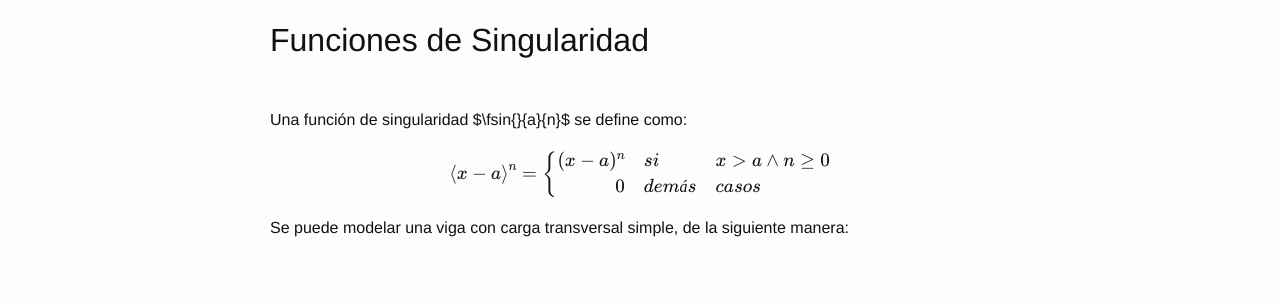
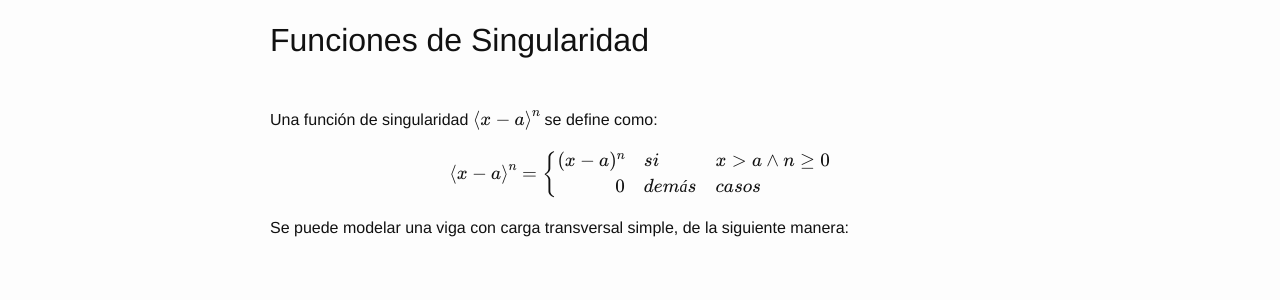
Before and after one commit to oscampo/oscampo.github.io, a Jekyll site: the page built from _posts/2016-06-17-title-nueva-entrada.md, in a window 1280 px wide. Shown: the part 184-484 px from the top of the page. Built offline with Jekyll 4.4.1, drawn with Linux system fonts in a browser that asks for light colours; formulas are drawn with MathJax 3.

```diff
--- a/_posts/2016-06-17-title-nueva-entrada.md
+++ b/_posts/2016-06-17-title-nueva-entrada.md
@@ -11,7 +11,7 @@ categories: ingeniería, mecánica
 
 $$\newcommand{\fsin}[3]{#1\left\langle x-#2\right\rangle^{#3}} \\$$
 
-Una función de singularidad $\fsin{}{a}{n}$ se define como:
+Una función de singularidad $$\fsin{}{a}{n}$$ se define como:
 
 $$\fsin{}{a}{n}=\left\{ \begin{array}{rlll}(x-a)^n & si & x \gt a \wedge n\ge 0 \\ 0 & demás & casos \end{array}\right.$$
 
```
